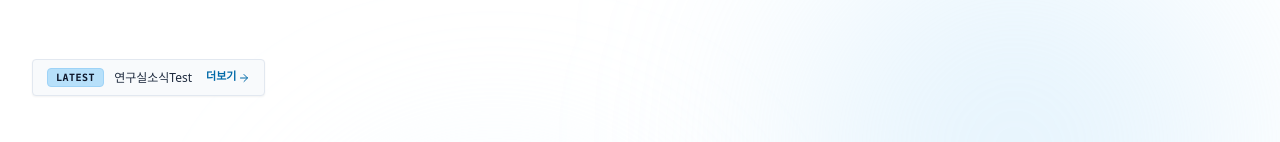
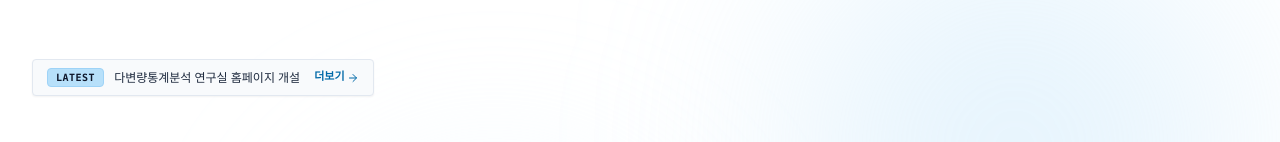
Before and after one commit to jj-how/MSLab, a React (Vite) app: page / in a window 1280 px wide. Shown: the part 181-323 px from the top of the page. Built offline with nearby package versions, Linux system fonts and the light colour scheme.

Commit message:
Update initialLabData.ts

```diff
--- a/src/data/initialLabData.ts
+++ b/src/data/initialLabData.ts
@@ -573,12 +573,12 @@ We warmly welcome aspiring researchers who are passionate about discovering hidd
   ],
   news: [
     {
-      id: 'test',
+      id: 'N-1',
       date: '2026.09.01',
-      titleKo: '연구실소식Test',
-      titleEn: 'News Title in English',
-      contentKo: '상세 내용',
-      contentEn: 'News detailed content.',
+      titleKo: '다변량통계분석 연구실 홈페이지 개설',
+      titleEn: 'Launch of the Multivariate Statistical Analysis Laboratory Website',
+      contentKo: '다변량통계분석 연구실 홈페이지를 새롭게 개설했습니다. 연구실 소개, 연구분야, 구성원, 연구성과 및 세미나 소식을 확인하실 수 있습니다.',
+      contentEn: 'The Multivariate Statistical Analysis Laboratory has launched its new website. You can find information about our research areas, members, publications, seminars, and lab activities.',
       category: 'Notice'
     }
   ],
```
